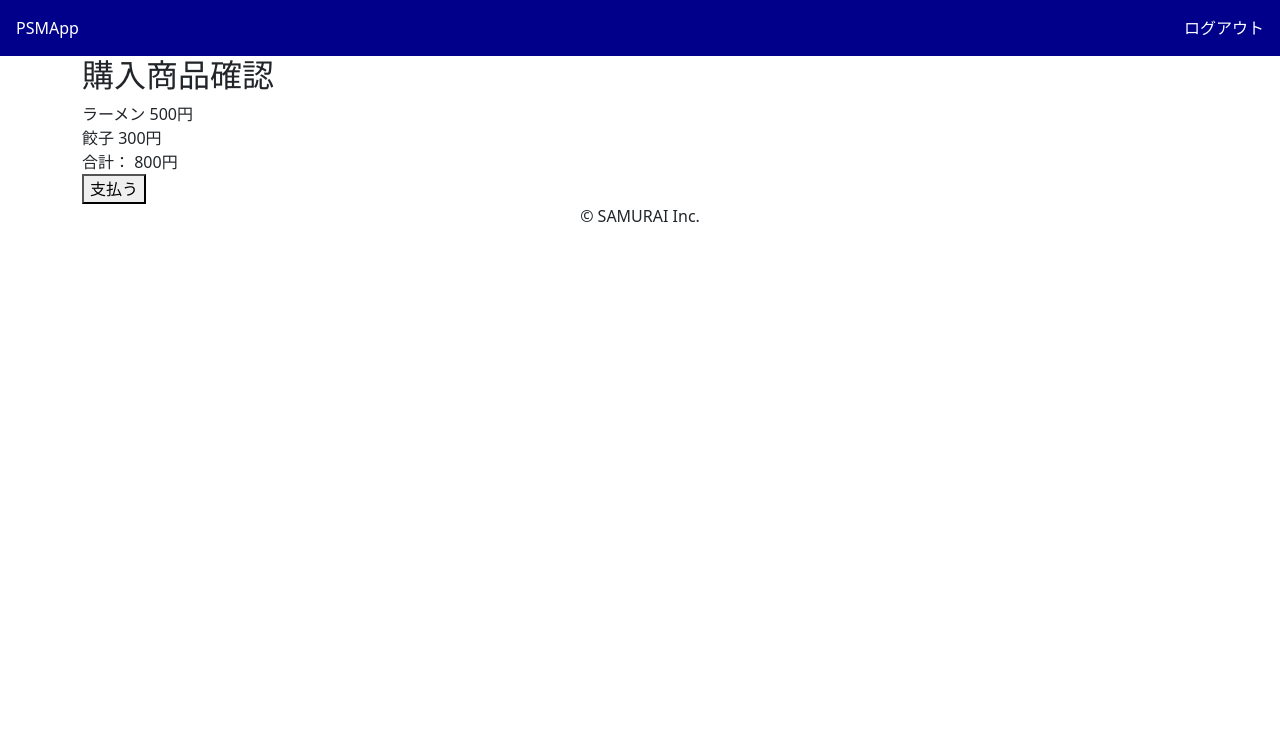
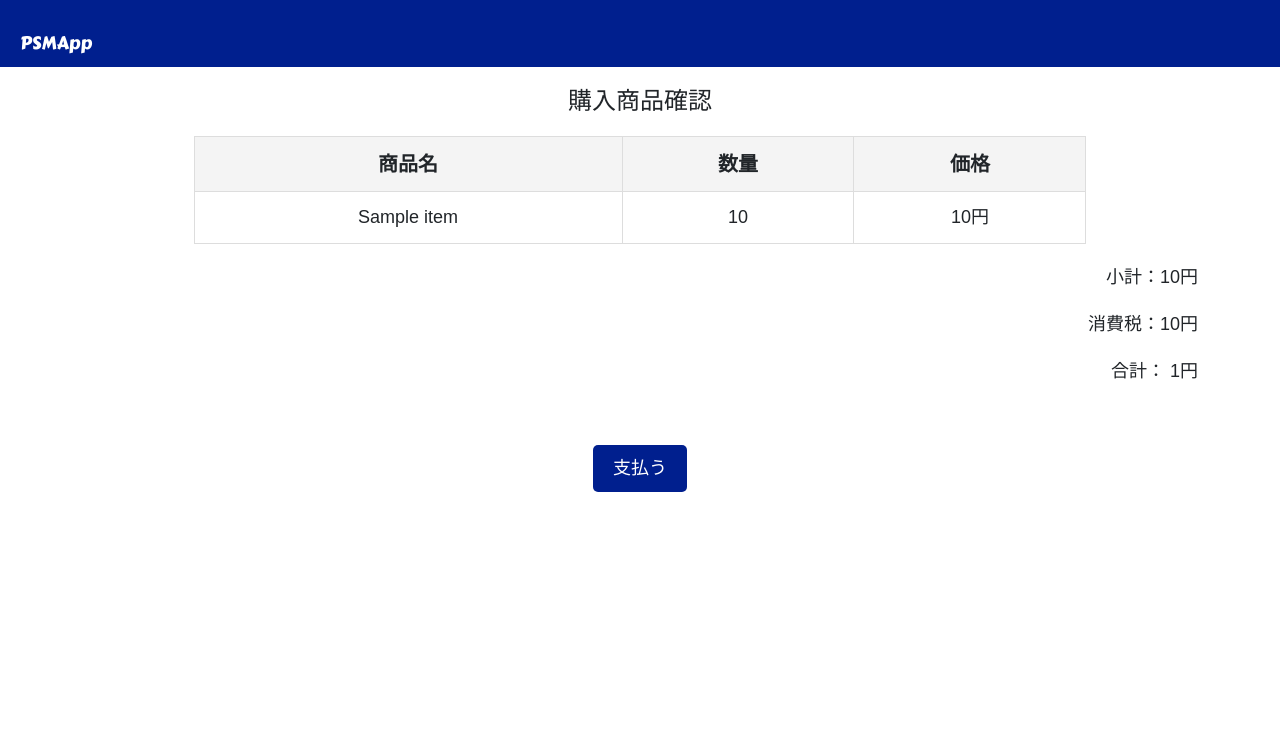
Before and after one commit to Yoshiki-0913/TG_HASEGAWA_orignalapp, a Django app: template PSMApp/templates/confirm.html in a window 1280 px wide. Shown: the top 732 px of the page. Run offline with Django 5.2, Linux system fonts and the light colour scheme; the template is opened without the code that fills it: most values are stand-ins (such as "Sample title", 1, 10 or a date in 2020); some libraries are stand-ins or nearby versions.

Commit message:
カード決済画面実装

```diff
--- a/PSMApp/templates/confirm.html
+++ b/PSMApp/templates/confirm.html
@@ -1,48 +1,49 @@
+{% extends 'base.html' %}
 {% load static %}
-<!DOCTYPE html>
-<html lang="ja">
-<head>
-  <meta charset="UTF-8">
-  <meta name="viewport" content="width=device-width, initial-scale=1.0">
-  <title>購入商品確認</title>
-  <script src="https://sandbox.web.squarecdn.com/v1/square.js"></script>
-  <link rel="stylesheet" href="https://cdn.jsdelivr.net/npm/bootstrap@5.3.0/dist/css/bootstrap.min.css">
-  <link rel="stylesheet" href="{% static 'css/style.css' %}">
-</head>
-<body>
-    <header>
-      <nav>
-        <div>PSMApp</div>
-        <div>ログアウト</div>
-      </nav>
-    </header>
-    <main class="container m-auto">
-      <article>
+{% block title %}商品確認{% endblock %}
+
+{% block stylesheet %}
+<link rel="stylesheet" href="{% static 'css/confirm.css' %}">
+{% endblock %}
+
+{% block content %}
         <h2>購入商品確認</h2>
-        <section>
-          <div>ラーメン 500円</div>
-          <div>餃子 300円</div>
-        </section>
-        <div>合計： <span id="total-amount">800</span>円</div>
+        <table>
+          <thead>
+              <tr>
+                  <th>商品名</th>
+                  <th>数量</th>
+                  <th>価格</th>
+              </tr>
+          </thead>
+          <tbody>
+            {% for item in selected_products %}
+            <tr>
+                <td>{{ item.name }}</td>
+                <td>{{ item.quantity }}</td>
+                <td>{{ item.price|floatformat:0 }}円</td>
+            </tr>
+            {% endfor %}
+          </tbody>
+      </table>
+        <div>小計：{{Notaxtotal_price}}円</div>
+        <div>消費税：{{tax}}円</div>
+        <div id="total-amount" >合計： {{total_price}}円</div>
       </article>
 
       <form id="payment-form">
         <div id="card-container"></div>
         <button id="card-button">支払う</button>
       </form>
-    </main>
+{% endblock content %}
 
-    <footer class="text-center">
-      <p>© SAMURAI Inc.</p>
-    </footer>
-  </div>
 <script src="https://cdn.jsdelivr.net/npm/bootstrap@5.3.0/dist/js/bootstrap.bundle.min.js
 "></script>
 <script>
   let card;
   document.addEventListener('DOMContentLoaded', async function () {
     // Square Web Payments SDKの初期化
-    const payments = Square.payments("sandbox-sq0idb-OcfxFGd0SI22Y2yk_Qg1_g", "LD5KRW7R56127");
+    const payments = Square.payments("sandbox-sq0idb-I-uo9lQsYWtltYrCGQpuYg", "L0VHMSZC0YAWW");
 
     try {
       // カード要素を初期化
@@ -57,7 +58,8 @@
     const cardButton = document.getElementById('card-button');
     cardButton.addEventListener('click', async (event) => {
       event.preventDefault();
-
+      const totalAmountText = document.getElementById('total-amount').innerText; // "合計： 800円" のような文字列を取得
+      const totalAmount = parseFloat(totalAmountText.match(/\d+/)[0]);
       try {
         const result = await card.tokenize();
         if (result.status === 'OK') {
@@ -71,7 +73,7 @@
               'X-CSRFToken': '{{ csrf_token }}', // DjangoのCSRFトークン
             },
             body: JSON.stringify({
-              amount: document.getElementById('total-amount').innerText, // 合計金額
+              amount: totalAmount, // 合計金額
               nonce: nonce, // Squareトークン
             }),
           });
@@ -93,5 +95,3 @@
     });
   });
 </script>
-</body>
-</html>
--- a/PSMApp/templates/product_list.html
+++ b/PSMApp/templates/product_list.html
@@ -31,7 +31,7 @@
   {% else %}
       <img src="{% static 'images/no_image.png' %}" alt="画像なし">  <!-- デフォルト画像 -->
   {% endif %}
-  <div>{{ product.product_name }}</div>
+  <div class ="product-name" >{{ product.product_name }}</div>
   <div class="quantity-controller">
       <button class="btn-minus" type="button" id = "decrease" onclick="decreaseQuantity('quantity-{{ forloop.counter }}')">−</button>
       <input id="quantity-{{ forloop.counter }}" class="quantity-input" type="text" value="0" readonly>
@@ -77,7 +77,7 @@
                 <option value="{{ method }}">{{ method_name }}</option>
             {% endfor %}
         </select>
-        <button type="button" id="settlement-submit">選択</button>
+        <button type="button" id="settlement-submit">購入確認へ</button>
     </form>
 </div>
 <div>
--- a/orignalapp/urls.py
+++ b/orignalapp/urls.py
@@ -21,12 +21,14 @@
 from django.conf.urls.static import static
 from PSMApp.views import handle_cash_settlement
 
+
 urlpatterns = [
     path('', views.ProductListView.as_view(), name='product_list'),
     path('admin/', admin.site.urls),
-    path('confirm', views.ConfirmView.as_view(), name="confirm"),
+    path('confirm/', views.confirm_view, name="confirm"),
     path('process_payment/', views.ProcessPaymentView.as_view(), name='process_payment'),  # 決済処理
     path('handle_cash_settlement/', handle_cash_settlement, name='handle_cash_settlement'),
+    path('save_selection/', views.save_selection, name='save_selection')
 ]
 
 # 開発環境でのメディアファイルの配信設定
--- /dev/null
+++ b/static/css/confirm.css
@@ -0,0 +1,54 @@
+body {
+  font-family: Arial, sans-serif;
+}
+h2 {
+  text-align: center;
+  font-size: 24px;
+  margin-bottom: 20px;
+}
+table {
+  margin: 0 auto;
+  border-collapse: collapse;
+  width: 80%;
+  text-align: center;
+  font-size: 18px;
+}
+th, td {
+  padding: 12px 15px;
+  border: 1px solid #ddd;
+}
+th {
+  background-color: #f4f4f4;
+  font-size: 20px;
+}
+td {
+  font-size: 18px;
+}
+div {
+  text-align: center;
+  margin-top: 20px;
+  font-size: 18px;
+  text-align: right;
+}
+#payment-form {
+  margin-top: 30px;
+  display: flex;
+  flex-direction: column;
+  align-items: center;
+  gap: 10px;
+}
+#card-container {
+  width: 300px;
+}
+#card-button {
+  background-color: #001F8E;
+  color: white;
+  padding: 10px 20px;
+  font-size: 18px;
+  border: none;
+  border-radius: 5px;
+  cursor: pointer;
+}
+#card-button:hover {
+  background-color: #0034C2;
+}
--- a/static/js/product_list.js
+++ b/static/js/product_list.js
@@ -16,7 +16,7 @@
 
   // 合計金額を表示
   const totalElement = document.getElementById('total-price');
-  totalElement.textContent = `合計金額: ${Math.floor(totalPrice)}円(税込み)`;
+  totalElement.textContent = `${Math.floor(totalPrice)}`;
 }
 
 // 増加ボタンが押されたとき
@@ -89,9 +89,61 @@
               console.log("Total Price:2", total_price);
 
           }
-      } else if (selectedMethod === 'card') {
-          settlementForm.submit(); // カード決済は通常のフォーム送信
-      } else {
+      }
+      else if (selectedMethod === 'card')
+      {
+          const selectedProducts = [];
+              // 各商品をループ
+          document.querySelectorAll('.product-card').forEach(card =>
+          {
+            const productId = card.getAttribute('data-product-id');
+            const productName = card.querySelector('.product-name').innerText;
+            console.log("Name:", productName);
+            const quantityInput = card.querySelector('.quantity-input');
+            const quantity = parseInt(quantityInput.value, 10);
+            const price = parseFloat(card.querySelector('.product-price').getAttribute('data-price'));
+            if (quantity > 0)
+            {
+              selectedProducts.push({
+              id: productId,
+              name: productName,
+              quantity: quantity,
+              price: price,});
+            }
+          });
+          console.log(selectedProducts)
+
+          // サーバーに送信（JSONデータ）
+          fetch('/save_selection/',
+          {
+            method: 'POST',
+            headers:
+            {
+            'Content-Type': 'application/json',
+            'X-CSRFToken': document.querySelector('[name=csrfmiddlewaretoken]').value,
+            },
+            body: JSON.stringify({ selectedProducts }),
+          })
+        .then(response => response.json())
+        .then(data =>
+        {
+          if (data.status === 'success')
+            {
+              window.location.href = '/confirm'; // 確認ページに遷移
+            }
+            else
+            {
+              alert('エラーが発生しました: ' + data.message);
+            }
+        })
+        .catch(error =>
+        {
+          console.error('Error:', error);
+          alert('送信中にエラーが発生しました。');
+        });
+      }
+      else
+      {
           alert('決済方法を選択してください。');
       }
   });
```
Also changed, not shown: PSMApp/admin.py (+1 -8 lines), PSMApp/views.py (+14 -18 lines), orignalapp/settings.py (+5 -6 lines), static/js/confirm.js (added, +54 -0 lines), PSMApp/migrations/0001_initial.py, PSMApp/migrations/0002_settlementproductlist_quantity.py (deleted), db.sqlite3, media/product_images/ramen_LZd1TAT.jpg (added), 1 other file.
